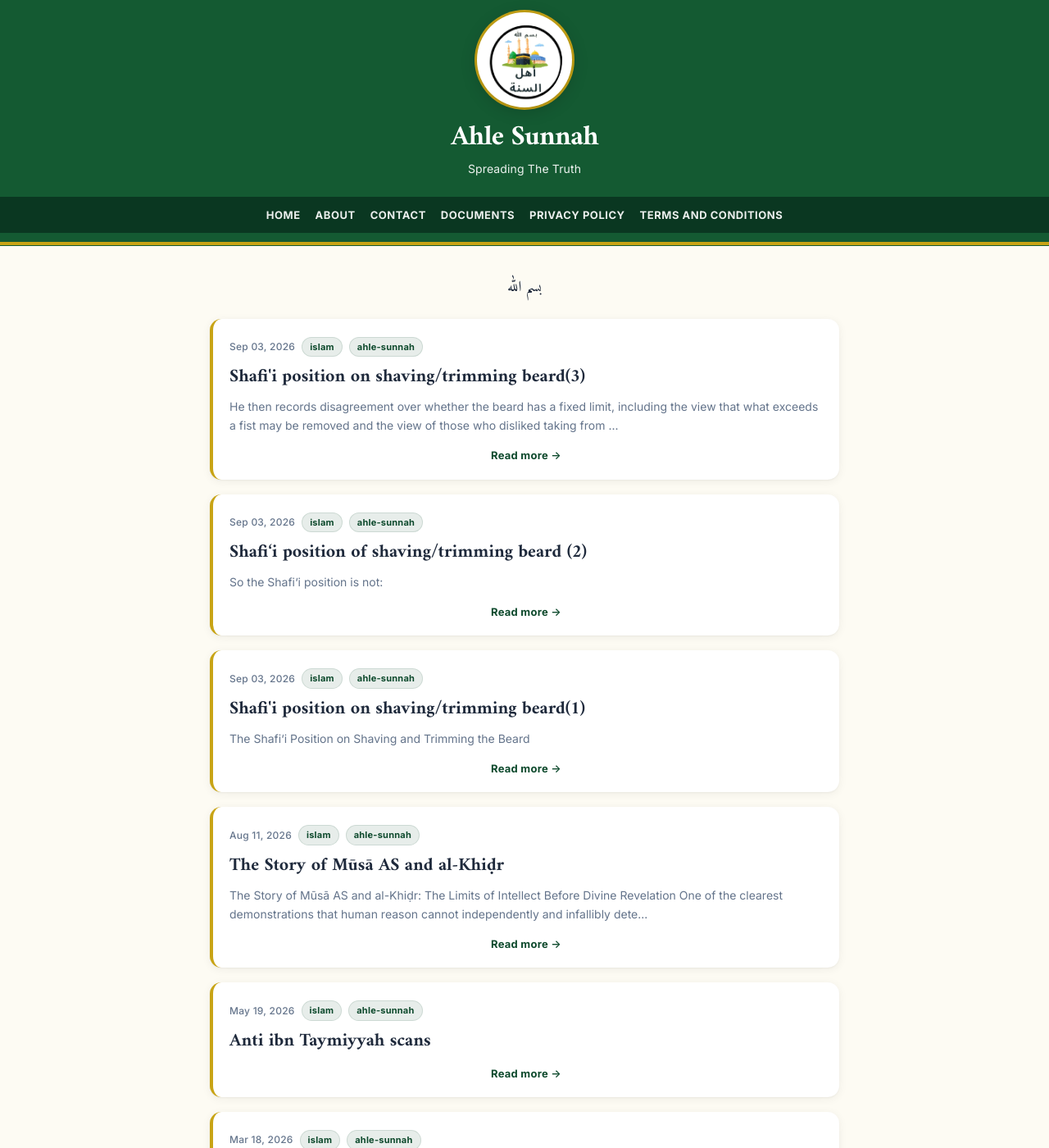
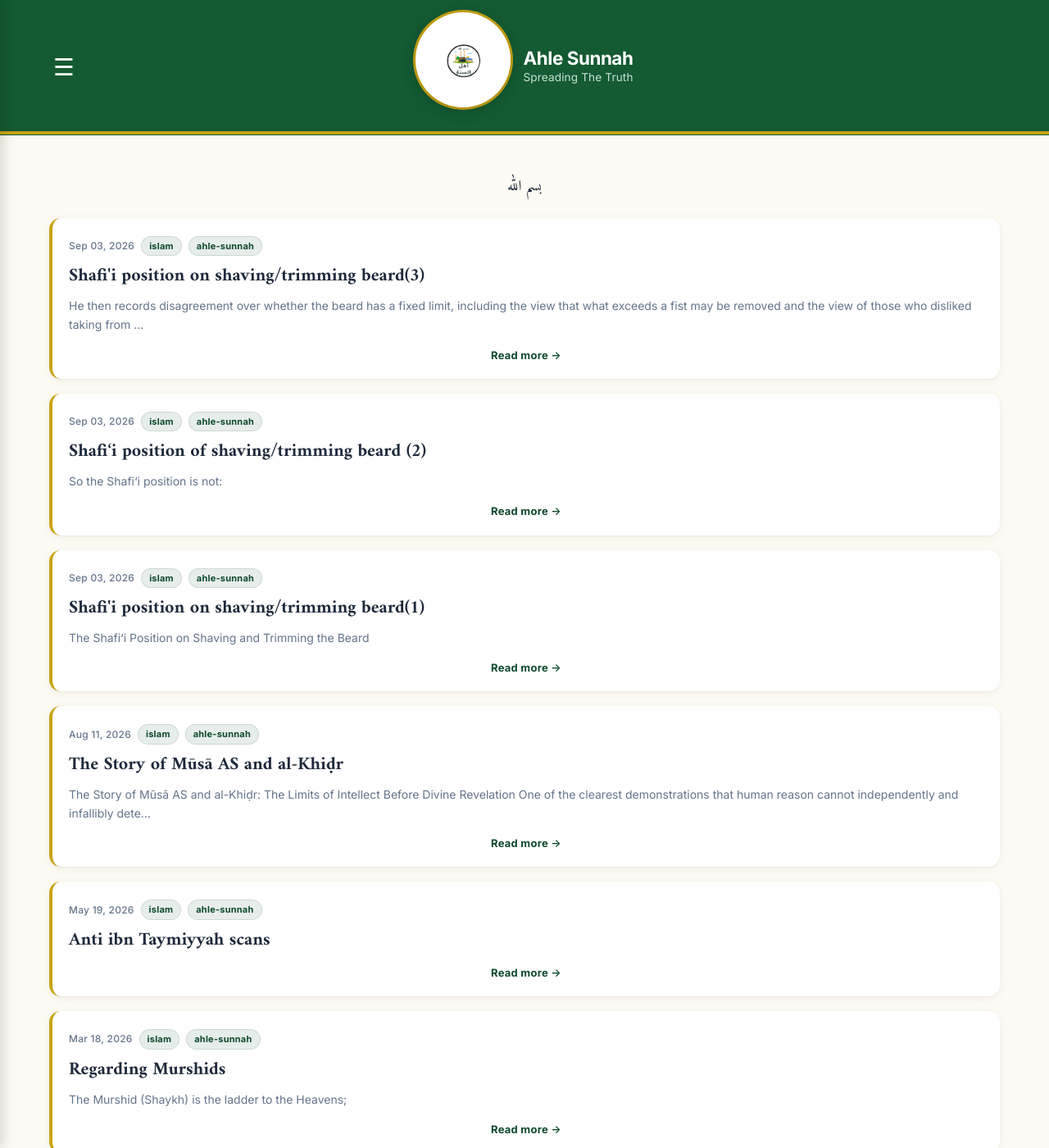
Before and after one commit to Fali17/ahlesunnah, a Jekyll site: the page built from index.html, in a window 1280 px wide and 1400 px high. Shown: the whole window at 82% size. Built offline with Jekyll 4.4.1, drawn with Linux system fonts in a browser that asks for light colours; the list of posts is cut into pages by our own code.

Commit message:
Update default.html

```diff
--- a/_layouts/default.html
+++ b/_layouts/default.html
@@ -18,134 +19,259 @@
     z-index: 1000;
   }
 
-  header .container, .site-header .wrapper {
+  .header-container {
+    display: flex;
+    align-items: center;
+    max-width: 1200px;
+    margin: 0 auto;
+    padding: 0 20px;
+    position: relative;
+  }
+
+  /* Inner Branding Alignment */
+  .header-inner {
+    display: flex;
+    align-items: center;
+    gap: 15px;
+    margin-left: auto; /* Balances against left burger trigger space */
+    margin-right: auto;
+  }
+
+  .logo-wrap .site-logo {
+    height: 45px;
+    width: auto;
+    display: block;
+  }
+
+  .header-inner h1 {
+    font-size: 1.4rem;
+    font-weight: 700;
+    color: #ffffff;
+    margin: 0;
+    font-family: 'Inter', sans-serif;
+  }
+
+  .header-inner .subtitle {
+    font-size: 0.85rem;
+    color: #d4efdf;
+    margin: 0;
+    font-family: 'Inter', sans-serif;
+  }
+
+  /* --- Top-Left Hamburger Trigger Button --- */
+  .menu-toggle-btn {
+    background: none;
+    border: none;
+    color: #ffffff;
+    font-size: 1.8rem;
+    cursor: pointer;
+    padding: 5px 10px;
+    line-height: 1;
+    z-index: 1010;
+    font-family: sans-serif;
+    position: absolute;
+    left: 15px;
+    display: flex;
+    align-items: center;
+    justify-content: center;
+    transition: opacity 0.2s ease;
+  }
+
+  .menu-toggle-btn:focus {
+    outline: none;
+  }
+
+  /* --- Pure CSS Sliding Left Sidebar Menu --- */
+  .sidebar-nav {
+    position: fixed;
+    top: 0;
+    left: -280px; /* Starts completely hidden on left margin fields */
+    width: 280px;
+    height: 100%;
+    background-color: #ffffff;
+    box-shadow: 4px 0 15px rgba(0, 0, 0, 0.15);
+    z-index: 2000;
+    transition: left 0.3s cubic-bezier(0.4, 0, 0.2, 1);
+    display: flex;
+    flex-direction: column;
+    padding: 0;
+    font-family: 'Inter', sans-serif;
+  }
+
+  /* JavaScript Hook activation rule */
+  .sidebar-nav.is-open {
+    left: 0;
+  }
+
+  /* Sidebar Inner Header Content */
+  .sidebar-header {
     display: flex;
     align-items: center;
     justify-content: space-between;
-    max-width: 1200px;
-    margin: 0 auto;
-    padding: 0 20px;
+    padding: 20px;
+    background-color: #145a32;
+    color: #ffffff;
   }
 
-  /* Logo branding link */
-  .site-title {
-    font-size: 1.4rem;
-    font-weight: 700;
-    color: #111111 !important;
-    text-decoration: none;
-    letter-spacing: -0.5px;
+  .sidebar-header h2 {
+    font-size: 1.15rem;
+    margin: 0;
+    font-weight: 600;
   }
 
-  /* Navigation elements */
-  .site-nav {
-    display: flex;
-    align-items: center;
+  .sidebar-close-btn {
+    background: none;
+    border: none;
+    color: #ffffff;
+    font-size: 1.5rem;
+    cursor: pointer;
+    font-weight: bold;
+    padding: 0 5px;
+    line-height: 1;
   }
 
-  .site-nav .trigger {
+  /* Sidebar Links UI Styles */
+  .sidebar-links {
     display: flex;
-    gap: 20px;
-    align-items: center;
+    flex-direction: column;
+    padding: 15px 10px;
+    gap: 4px;
   }
 
-  .site-nav a.page-link {
-    color: #555555 !important;
+  .sidebar-links a {
+    color: #333333 !important;
     text-decoration: none !important;
     font-weight: 500;
-    font-size: 0.95rem;
-    padding: 6px 4px;
-    position: relative;
-    transition: color 0.2s ease;
+    font-size: 1rem;
+    padding: 12px 15px;
+    border-radius: 6px;
+    transition: all 0.2s ease;
   }
 
-  /* Animated underline effect on desktop hover */
-  .site-nav a.page-link::after {
-    content: '';
-    position: absolute;
-    width: 100%;
-    transform: scaleX(0);
-    height: 2px;
-    bottom: 0;
-    left: 0;
-    background-color: #2a7ae2;
-    transform-origin: bottom right;
-    transition: transform 0.25s ease-out;
+  .sidebar-links a:hover {
+    background-color: #eaf2e8;
+    color: #145a32 !important;
+    padding-left: 20px;
   }
 
-  .site-nav a.page-link:hover {
-    color: #2a7ae2 !important;
+  /* Dark Overlay dim background layer when menu stays active */
+  .sidebar-overlay {
+    position: fixed;
+    top: 0;
+    left: 0;
+    width: 100%;
+    height: 100%;
+    background: rgba(0, 0, 0, 0.4);
+    z-index: 1990;
+    opacity: 0;
+    visibility: hidden;
+    transition: all 0.3s ease;
   }
 
-  .site-nav a.page-link:hover::after {
-    transform: scaleX(1);
-    transform-origin: bottom left;
+  .sidebar-overlay.is-visible {
+    opacity: 1;
+    visibility: visible;
   }
 
-  /* --- Mobile Optimization (Smartphones & Tablets) --- */
-  @media (max-width: 768px) {
-    header .container, .site-header .wrapper {
-      flex-direction: column;
-      align-items: flex-start;
-      gap: 12px;
-      padding: 0 15px;
+  /* --- Main Content Base Layout --- */
+  .site-main {
+    max-width: 1200px;
+    margin: 40px auto;
+    padding: 0 20px;
+    min-height: 75vh;
   }
 
-    .site-nav {
-      width: 100%;
-    }
-
-    /* Creates a sleek swipe horizontal menu block on phone views */
-    .site-nav .trigger {
-      width: 100%;
-      overflow-x: auto;
-      white-space: nowrap;
-      padding-bottom: 5px;
-      gap: 16px;
-      -webkit-overflow-scrolling: touch;
-    }
-
-    /* Hide scrollbars for a clean look while maintaining swipe action */
-    .site-nav .trigger::-webkit-scrollbar {
-      display: none;
-    }
-
-    .site-nav a.page-link {
-      font-size: 0.9rem;
-      padding: 4px 0;
-    }
+  .site-footer {
+    text-align: center;
+    padding: 25px 0;
+    background: #fafafa;
+    border-top: 1px solid #eeeeee;
+    color: #666666;
   }
 </style>
-
 </head>
 <body>
+
+  <!-- Website Top Header Structure -->
   <header class="site-header">
+    <div class="header-container">
+
+      <!-- Top Left Hamburger Toggle Control Button -->
+      <button class="menu-toggle-btn" id="openMenuBtn" aria-label="Open navigation menu">☰</button>
+
+      <!-- Main Brand Text/Logo Center Wrap Layout -->
       <div class="header-inner">
         <div class="logo-wrap">
           <img src="{{ 'assets/logo.png' | relative_url }}" alt="Ahle Sunnah Al Islam Logo" class="site-logo">
         </div>
+        <div>
           <h1>{{ site.title }}</h1>
           <p class="subtitle">{{ site.description }}</p>
         </div>
-    <nav class="site-nav">
-      <a href="{{ 'index.html'| relative_url }}">Home</a>
-      <a href="{{ 'about.html'| relative_url }}">About</a>
-       <a href="{{ 'contact.html'| relative_url }}">Contact</a>
-       <a href="{{ 'documents.html'| relative_url }}">Documents</a>
-       <a href="{{ 'priv.html'| relative_url }}">Privacy Policy</a>
-       <a href="{{ 'terms.html'| relative_url }}">Terms And Conditions</a>
+      </div>
+
+    </div>
+  </header>
+
+  <!-- Dim Shadow Backdrop Overlay Component -->
+  <div class="sidebar-overlay" id="sidebarOverlay"></div>
+
+  <!-- Left Side Slide-out Drawer Navigation Panel Container -->
+  <nav class="sidebar-nav" id="sidebarMenu">
+    <div class="sidebar-header">
+      <h2>Menu Nav</h2>
+      <!-- The X Button inside the Sidebar -->
+      <button class="sidebar-close-btn" id="closeMenuBtn" aria-label="Close navigation menu">&times;</button>
+    </div>
+    <div class="sidebar-links">
+      <a href="{{ 'index.html' | relative_url }}">Home</a>
+      <a href="{{ 'about.html' | relative_url }}">About</a>
+      <a href="{{ 'contact.html' | relative_url }}">Contact</a>
+      <a href="{{ 'documents.html' | relative_url }}">Documents</a>
+      <a href="{{ 'priv.html' | relative_url }}">Privacy Policy</a>
+      <a href="{{ 'terms.html' | relative_url }}">Terms And Conditions</a>
+    </div>
   </nav>
-  </header>
+
+  <!-- Core Content Block Wrap -->
   <main class="site-main">
     {{ content }}
   </main>
+
   <footer class="site-footer">
     <p>&copy; {{ 'now' | date: '%Y' }} Ahle Sunnah. All rights reserved.</p>
   </footer>
-  <button id="backToTop" title="Go to top">&#8593;</button>
+
+  <button id="backToTop" title="Go to top">↑</button>
+
+  <!-- Integrated Menu Toggles & Back-To-Top Interaction Scripting Logic -->
   <script>
+    // 1. Sidebar Panel Toggling Logic Mechanics
+    const sidebarMenu = document.getElementById("sidebarMenu");
+    const sidebarOverlay = document.getElementById("sidebarOverlay");
+    const openMenuBtn = document.getElementById("openMenuBtn");
+    const closeMenuBtn = document.getElementById("closeMenuBtn");
+
+    function openSidebar() {
+      sidebarMenu.classList.add("is-open");
+      sidebarOverlay.classList.add("is-visible");
+      openMenuBtn.style.opacity = "0"; // Smoothly hide the ☰ icon behind the opening slider sheet
+    }
+
+    function closeSidebar() {
+      sidebarMenu.classList.remove("is-open");
+      sidebarOverlay.classList.remove("is-visible");
+      openMenuBtn.style.opacity = "1"; // Return visibility to ☰ when drawer is dismissed
+    }
+
+    // Attach Event Triggers
+    openMenuBtn.addEventListener("click", openSidebar);
+    closeMenuBtn.addEventListener("click", closeSidebar);
+    sidebarOverlay.addEventListener("click", closeSidebar);
+
+    // 2. Back to Top Scroll Logic
     const backToTopButton = document.getElementById("backToTop");
 
-  // Show the button when user scrolls down 300px from the top
     window.onscroll = function() {
       if (document.body.scrollTop > 300 || document.documentElement.scrollTop > 300) {
         backToTopButton.style.display = "block";
```
Also changed, not shown: other parts of _layouts/default.html (+2 -2 lines). Lines whose indentation alone changed are shown as unchanged.
